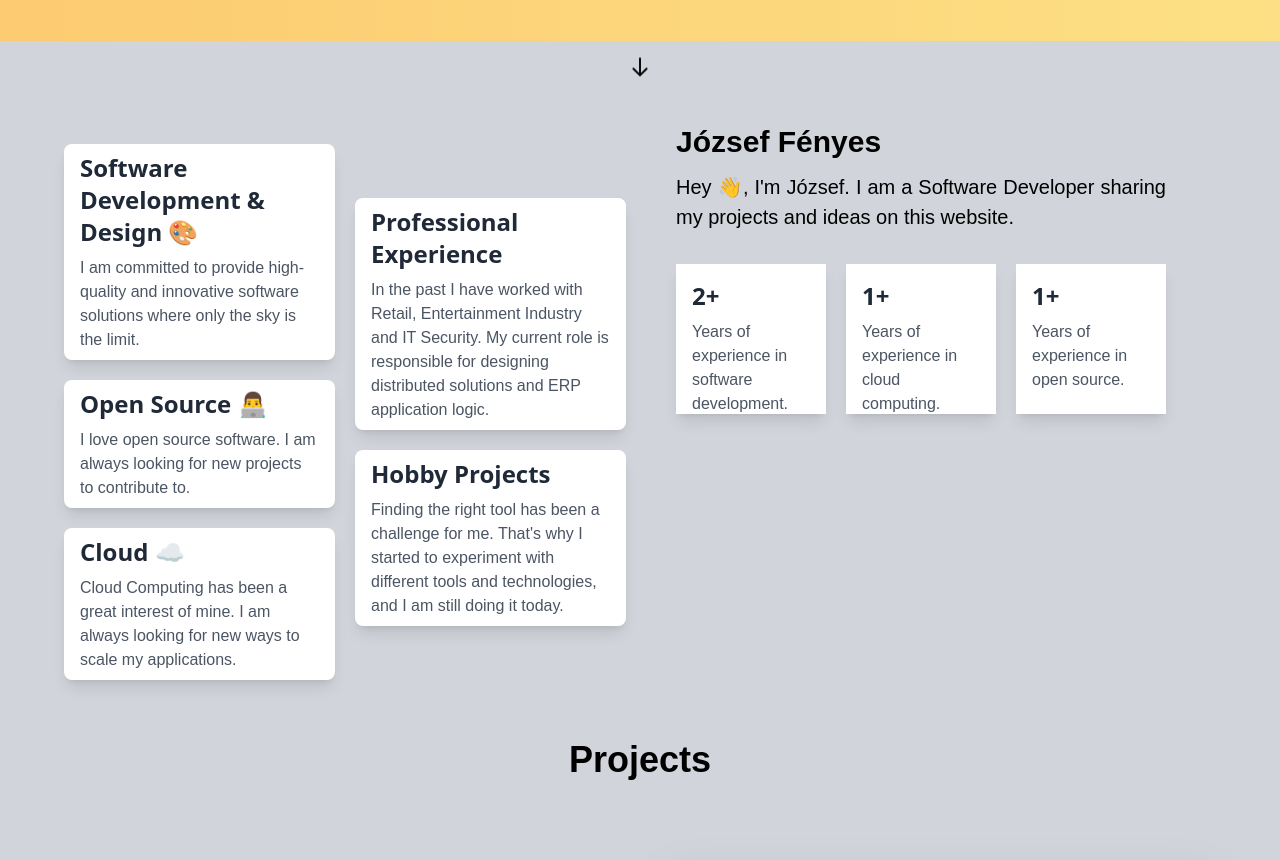
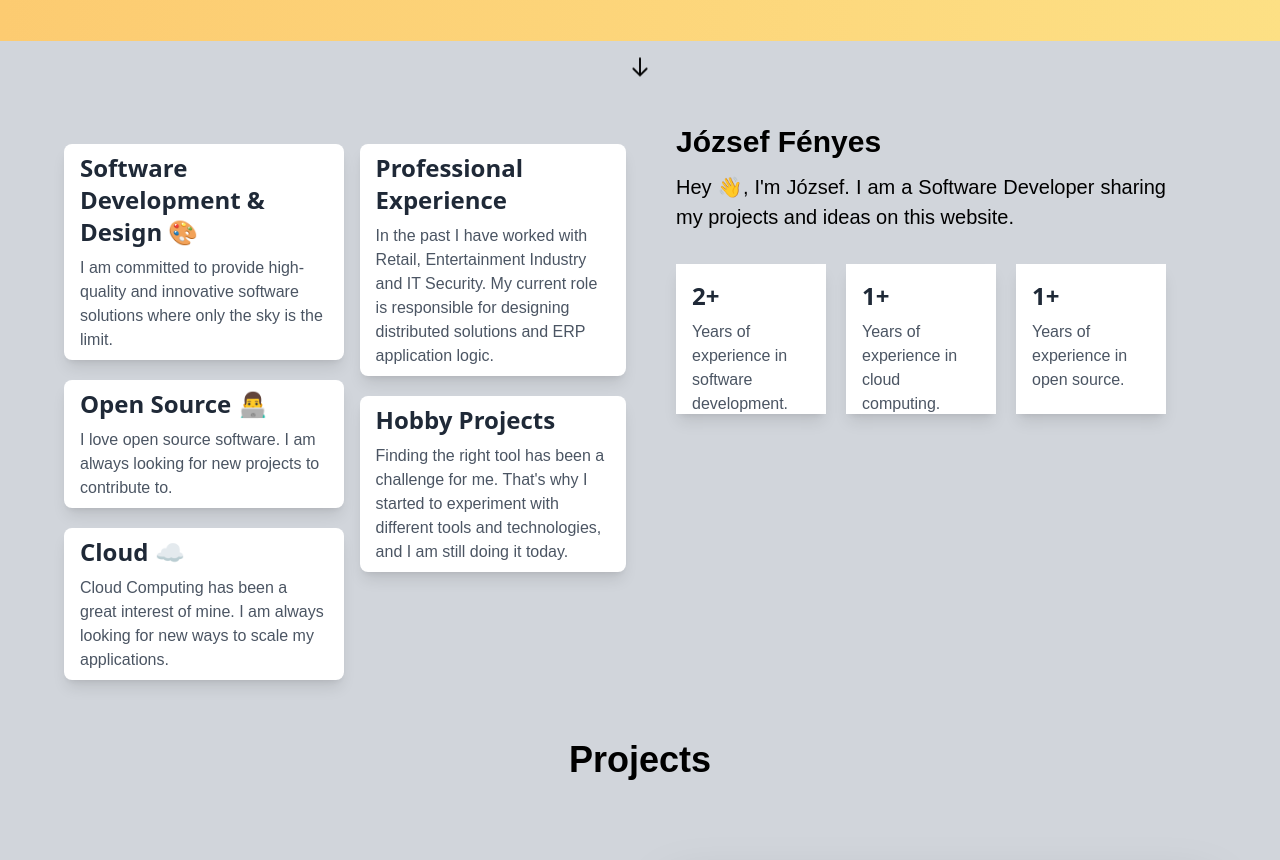
Before and after one commit to pingvin12/pingvin12.github.io, a Next.js app: page /home in a window 1280 px wide. Shown: the part 760-1620 px from the top of the page. Built offline with nearby package versions, Linux system fonts and the light colour scheme.

Commit message:
chore(style): fix style on aboutme

```diff
--- a/src/comp/AboutMe.tsx
+++ b/src/comp/AboutMe.tsx
@@ -41,15 +41,15 @@ const AboutMe: FC = () => {
                         </div>
 
                     </div>
-                    <div className="item-whatido flex lg:gap-[20px] sm:gap-5 md:gap-10 items-center">
-                        <div className="item-info w-1/2">
+                    <div className="item-whatido grid gap-4 sm:grid-flow-col">
+                        <div>
                        {
                             item.whatido.map((item, index) => (
                                 <AboutCard key={index} title={item.title} description={item.description}/>
                             ))
                        }
                        </div>
-                       <div className="w-1/2">
+                       <div>
                        {
                             item.experience.map((item, index) => (
                                 <AboutCard key={index} title={item.title} description={item.description}/>
```
